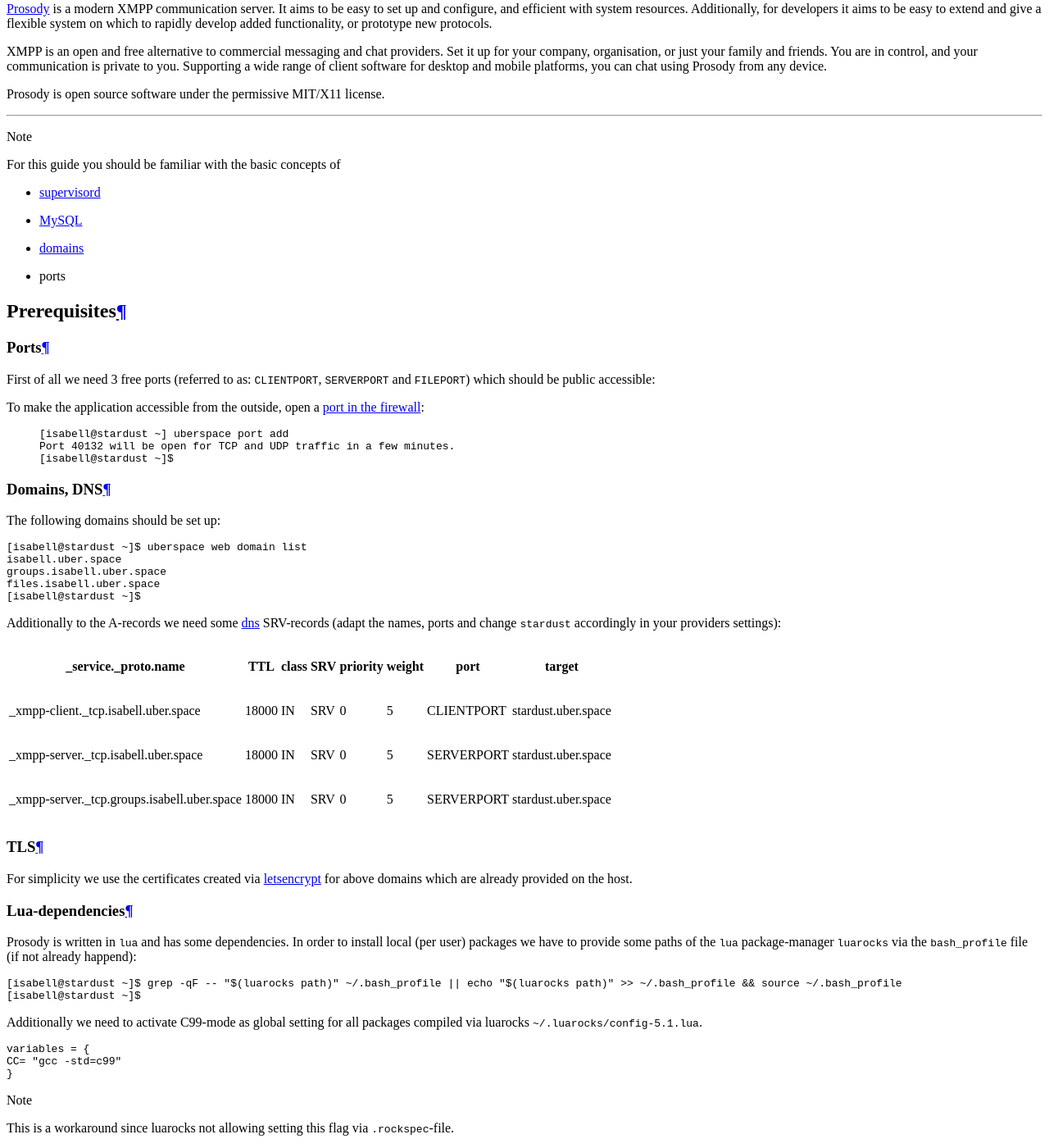
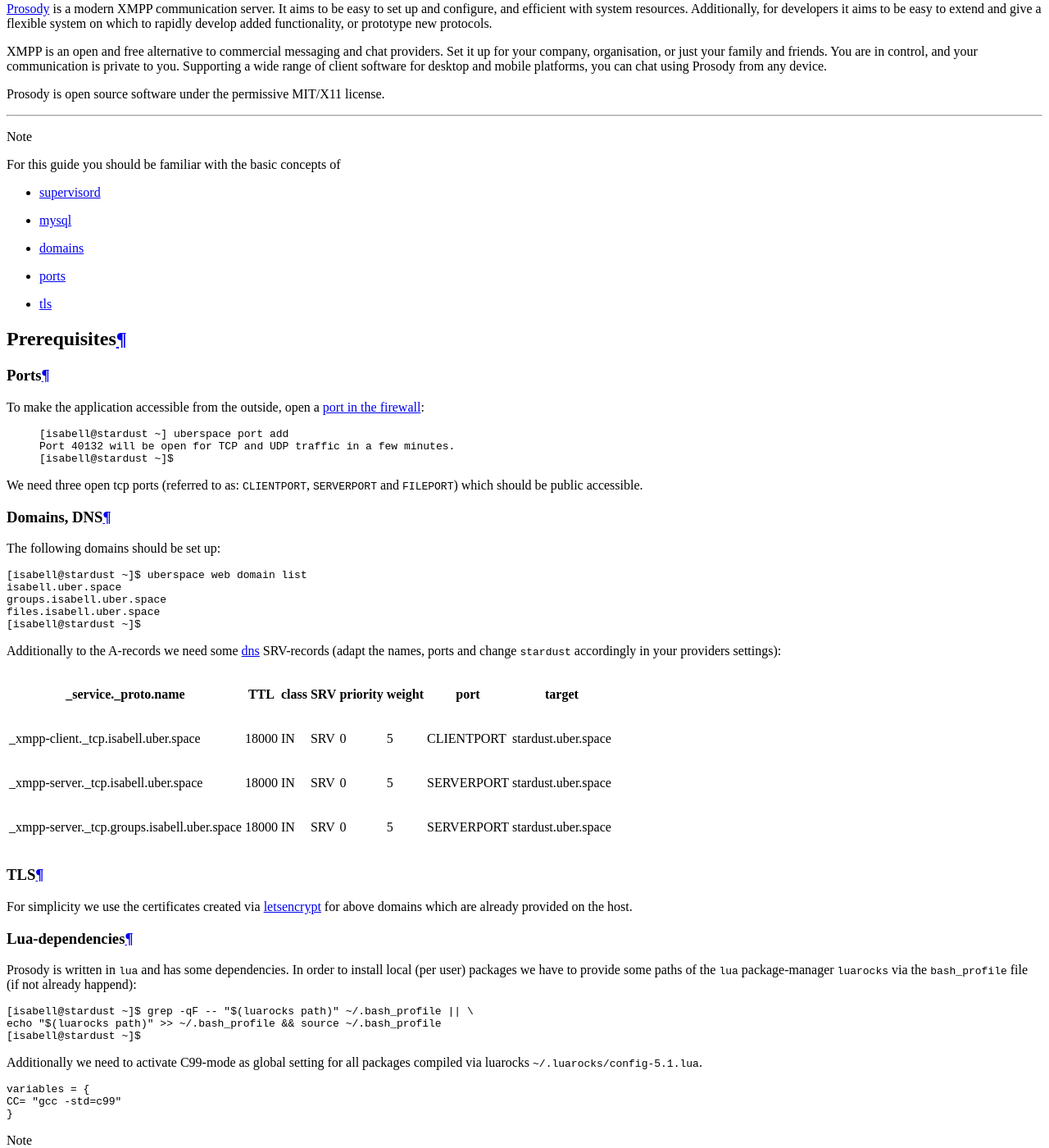
Before and after one commit to Uberspace/lab, a Sphinx documentation site: the page built from source/guide_prosody.rst, in a window 1280 px wide and 1400 px high, scrolled down 2210 px. Shown: the whole window at 82% size. Built offline with Sphinx 7.4.7 and the Read the Docs theme 2.0.0, drawn with Linux system fonts in a browser that asks for light colours; some of the changed text lies outside the part shown.

Commit message:
[prosody] changed port section, changed output style

```diff
--- a/source/guide_prosody.rst
+++ b/source/guide_prosody.rst
@@ -21,17 +21,19 @@
 .. note:: For this guide you should be familiar with the basic concepts of
 
   * supervisord_
-  * MySQL_
+  * mysql_
   * domains_
-  * ports
+  * ports_
+  * tls_
 
 Prerequisites
 =============
 Ports
 ------------
-First of all we need 3 free ports (referred to as: ``CLIENTPORT``, ``SERVERPORT`` and ``FILEPORT``) which should be public accessible:
 
 .. include:: includes/open-port.rst
+
+We need three open tcp ports (referred to as: ``CLIENTPORT``, ``SERVERPORT`` and ``FILEPORT``) which should be public accessible.
 
 Domains, DNS
 ------------
@@ -68,7 +70,8 @@
 
 ::
 
- [isabell@stardust ~]$ grep -qF -- "$(luarocks path)" ~/.bash_profile || echo "$(luarocks path)" >> ~/.bash_profile && source ~/.bash_profile
+ [isabell@stardust ~]$ grep -qF -- "$(luarocks path)" ~/.bash_profile || \
+ echo "$(luarocks path)" >> ~/.bash_profile && source ~/.bash_profile
  [isabell@stardust ~]$
 
 Additionally we need to activate C99-mode as global setting for all packages compiled via luarocks ``~/.luarocks/config-5.1.lua``.
@@ -123,7 +126,7 @@
 ::
 
  [isabell@stardust ~]$ luarocks install --tree=fapsi prosody --local
- (...)
+ [...]
  [isabell@stardust ~]$
 
 .. note:: Prosody only provides rockspecs for all modules individually (refer to: _prosodyrockspecs) and I am currently not listed as official maintainer on luarocks.
@@ -252,8 +255,10 @@
 
 .. _prosody: https://prosody.im
 .. _supervisord: https://manual.uberspace.de/en/daemons-supervisord.html
-.. _MySQL: https://manual.uberspace.de/en/database-mysql.html
+.. _mysql: https://manual.uberspace.de/en/database-mysql.html
 .. _domains: https://manual.uberspace.de/en/web-domains.html
+.. _ports: https://manual.uberspace.de/en/basics-ports.html
+.. _tls: https://manual.uberspace.de/en/web-https.html
 .. _dns: https://prosody.im/doc/dns
 .. _letsencrypt: https://manual.uberspace.de/en/web-security.html#id2
 .. _dependencies: https://prosody.im/doc/depends
```
Also changed, not shown: other parts of source/guide_prosody.rst (+2 -2 lines).
